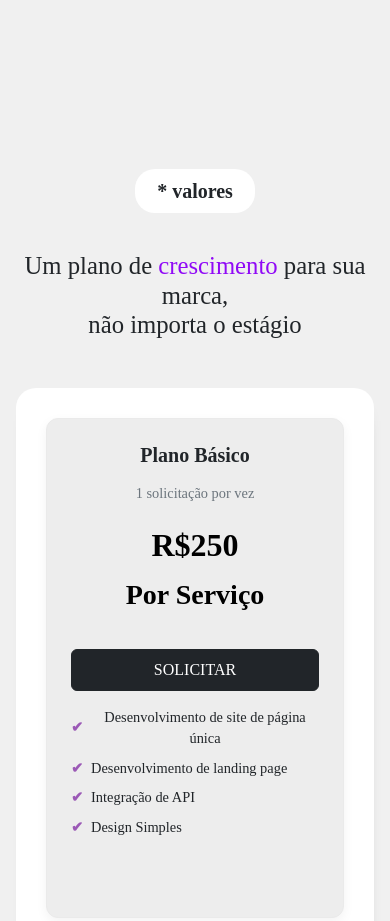
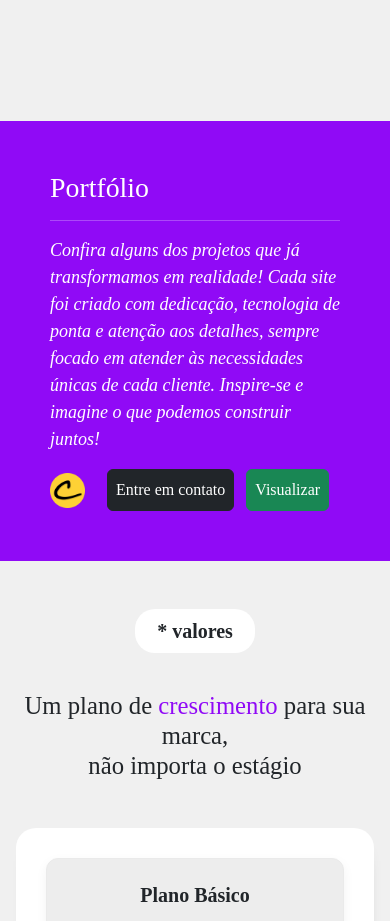
Before and after one commit to JBdevCristian/ladingPage_web, a plain HTML site: page index.html in a window 390 px wide. Shown: the part 5227-6148 px from the top of the page. Drawn offline with nearby package versions, Linux system fonts and the light colour scheme.

Commit message:
Adicionando seção de portfolio para cell

```diff
--- a/index.html
+++ b/index.html
@@ -229,10 +229,22 @@
                             <h1 class="display-5">Portfólio</h1>
                             <hr>
                             <p><i>Confira alguns dos projetos que já transformamos em realidade! Cada site foi criado com dedicação, tecnologia de ponta e atenção aos detalhes, sempre focado em atender às necessidades únicas de cada cliente. Inspire-se e imagine o que podemos construir juntos!</i></p>
-                            <button class="btn btn-dark p-2">Entre em contato</button>
+                            <button class="btn btn-dark p-2 mx-3">Entre em contato</button>
+                            <a class="btn btn-success p-2" href="https://jbdevcristian.github.io/" target="_blank">Visualizar <img src="logo.png" alt=""></a>
                         </div>
                     </div>
                 </div>
+            </div>
+        </section>
+
+        <section class="d-md-none">
+            <div class="container port-cell">
+                <h1>Portfólio</h1>
+                <hr>
+                <p><i>Confira alguns dos projetos que já transformamos em realidade! Cada site foi criado com dedicação, tecnologia de ponta e atenção aos detalhes, sempre focado em atender às necessidades únicas de cada cliente. Inspire-se e imagine o que podemos construir juntos!</i></p>
+                <img src="logo.png" alt="">
+                <button class="btn btn-dark p-2 mx-2">Entre em contato</button>
+                <a class="btn btn-success p-2" href="https://jbdevcristian.github.io/" target="_blank">Visualizar</a>
             </div>
         </section>
 
--- a/style.css
+++ b/style.css
@@ -270,6 +270,11 @@ body p{
     justify-content: end;
 }
 
+ .direita .content img {
+    width: 25px;
+    margin-left: 5px;
+}
+
 .port .esquerda {
     clip-path: polygon(0% 0%, 65% 0, 90% 100%, 86% 100%, 0% 100%);
     width: 900px;
@@ -279,14 +284,15 @@ body p{
     z-index: 1;
 }
 
-.port img {
+.port .esquerda img {
     width: 110%;
     box-shadow: inset -12px 0px 15px -5px #FFFFFF;
     transition: 0.5s;
 }
 
-.port img:hover {
+.port .esquerda img:hover {
     width: 105%;
+    cursor: pointer;
 }
 
 .direita .content {
@@ -496,3 +502,15 @@ footer h1 {
     display: inline-block; /* Garante que a imagem respeite o alinhamento */
     height: auto; /* Mantém a proporção */
 }
+
+/*Portfolio Celular*/
+.port-cell {
+    background-color: #900AF6;
+    color: white;
+    padding: 50px;
+}
+
+.port-cell img {
+    width: 35px;
+    margin-right: 10px;
+}
```
Also changed, not shown: logo.png (added).
